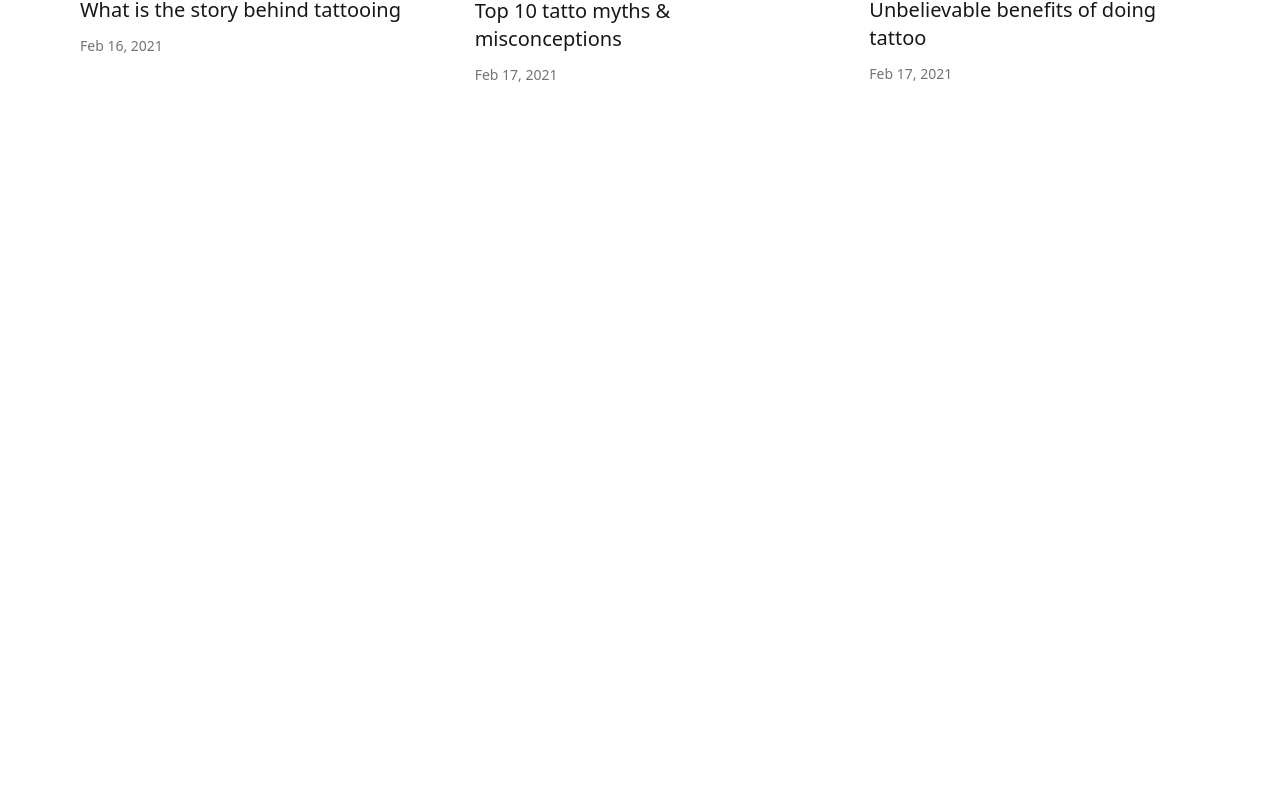
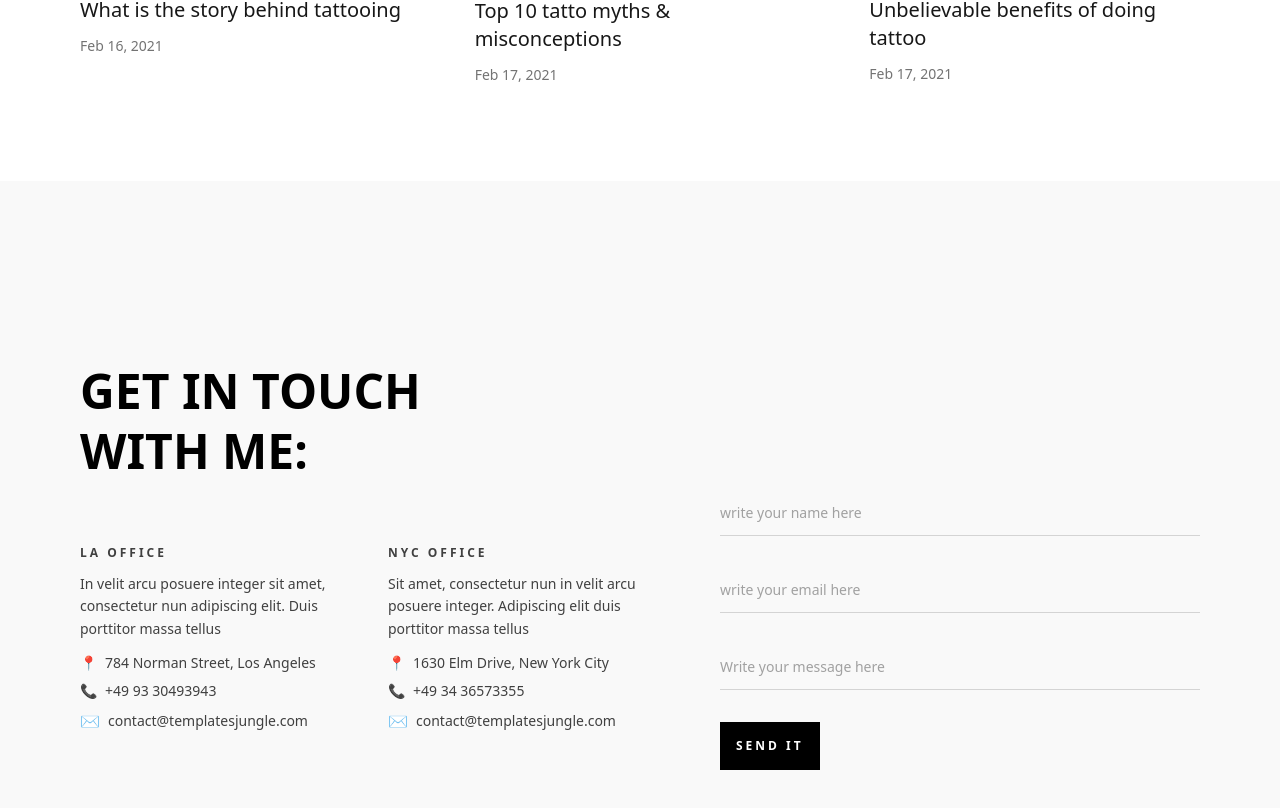
Before and after one commit to tahmazidik/nuxt-portfolio-template, a Nuxt app: page / in a window 1280 px wide. Shown: the part 4622-5430 px from the top of the page. Before the commit the page ends 4803 px from the top, so only its background shows below. Built offline with nearby package versions, Linux system fonts and the light colour scheme.

Commit message:
feat: complete pages contact

```diff
--- a/app/pages/index.vue
+++ b/app/pages/index.vue
@@ -5,6 +5,7 @@ import GallerySection from "~/widgets/gallery/ui/Gallerysection.vue";
 import StatsSection from "~/widgets/stats/ui/StatsSection.vue";
 import InterviewSection from "~/widgets/interview/ui/InterviewSection.vue";
 import ArticleSection from "~/widgets/articles/ui/ArticleSection.vue"
+import ContactSection from "~/widgets/contact/ui/ContactSection.vue"
 </script>
 
 <template>
@@ -15,6 +16,7 @@ import ArticleSection from "~/widgets/articles/ui/ArticleSection.vue"
     <StatsSection />
     <InterviewSection />
     <ArticleSection />
+    <ContactSection />
   </main>
 </template>
 
--- a/app/widgets/articles/ui/ArticleSection.vue
+++ b/app/widgets/articles/ui/ArticleSection.vue
@@ -31,7 +31,7 @@ const articles: Article[] = [
 </script>
 
 <template>
-  <section id="articles" class="bg-whitepy-20 md:py-24">
+  <section id="articles" class="bg-white py-20 md:py-24">
     <Container>
       <div class="max-w-6xl mx-auto grid gap-12 md:grid-cols-3 md:gap-16">
         <article
--- /dev/null
+++ b/app/widgets/contact/ui/ContactSection.vue
@@ -0,0 +1,112 @@
+<script setup lang="ts">
+import Container from '~/shared/ui/Container.vue'
+
+const offices = [
+  {
+    id: 'la',
+    title: 'LA OFFICE',
+    description:
+        'In velit arcu posuere integer sit amet, consectetur nun adipiscing elit. Duis porttitor massa tellus',
+    address: '784 Norman Street, Los Angeles',
+    phone: '+49 93 30493943',
+    email: 'contact@templatesjungle.com',
+  },
+  {
+    id: 'nyc',
+    title: 'NYC OFFICE',
+    description:
+        'Sit amet, consectetur nun in velit arcu posuere integer. Adipiscing elit duis porttitor massa tellus',
+    address: '1630 Elm Drive, New York City',
+    phone: '+49 34 36573355',
+    email: 'contact@templatesjungle.com',
+  },
+]
+</script>
+
+<template>
+  <section id="contact" class="bg-[#f9f9f9] py-[180px]">
+    <Container>
+      <div class="grid gap-16 lg:grid-cols-[minmax(0,1.2fr)_minmax(0,1fr)]">
+        <div class="space-y-16">
+          <h2 class="text-4xl md:text-5xl font-semibold leading-tight">
+            <span class="block">GET IN TOUCH</span>
+            <span class="block">WITH ME:</span>
+          </h2>
+
+          <div class="grid gap-10 md:grid-cols-2">
+            <article
+              v-for="office in offices"
+              :key="office.id"
+              class="space-y-3 text-sm text-neutral-700">
+              <p class="text-xs font-bold tracking-[0.25em] uppercase text-neutral-700">
+                {{ office.title }}
+              </p>
+
+              <p class="leading-relaxed">
+                {{ office.description }}
+              </p>
+
+              <ul class="space-y-2 text-sm">
+                <li class="flex items-center gap-2">
+                  <span class="flex-base">📍</span>
+                  <p>{{ office.address }}</p>
+                </li>
+                <li class="flex items-center gap-2">
+                  <span class="flex-base">📞</span>
+                  <p>{{ office.phone }}</p>
+                </li>
+                <li class="flex items-center gap-2">
+                  <span class="text-base">✉</span>
+                  <span>{{ office.email }}</span>
+                </li>
+              </ul>
+            </article>
+          </div>
+        </div>
+
+        <div>
+          <form class="space-y-8 @submit.prevent py-[130px]">
+            <div>
+              <input
+                type="text"
+                placeholder="write your name here"
+                class="w-full border-b border-neutral-300 py-3 text-sm bg-transparent
+                      placeholder:text-neutral-400 focus:outline-none focus:border-black"
+              />
+            </div>
+
+            <div>
+              <input
+                type="text"
+                placeholder="write your email here"
+                class="w-full border-b border-neutral-300 py-3 text-sm bg-transparent
+                placeholder:text-neutral-400 focus:outline-none focus:border-black"
+              />
+            </div>
+
+            <div>
+              <input
+                type="text"
+                placeholder="Write your message here"
+                class="w-full border-b border-neutral-300 py-3 text-sm bg-transparent
+                    placeholder:text-neutral-400 focus:outline-none focus:border-black"
+              />
+            </div>
+
+            <button
+              type="submit"
+              class="inline-flex items-center justify-center px-4 py-4 text-xs font-semibold
+                    tracking-[0.25em] uppercase bg-black text-white hover:bg-neutral-900
+                      transition-colors">
+              SEND IT
+            </button>
+          </form>
+        </div>
+      </div>
+    </Container>
+  </section>
+</template>
+
+<style scoped lang="scss">
+
+</style>
```
